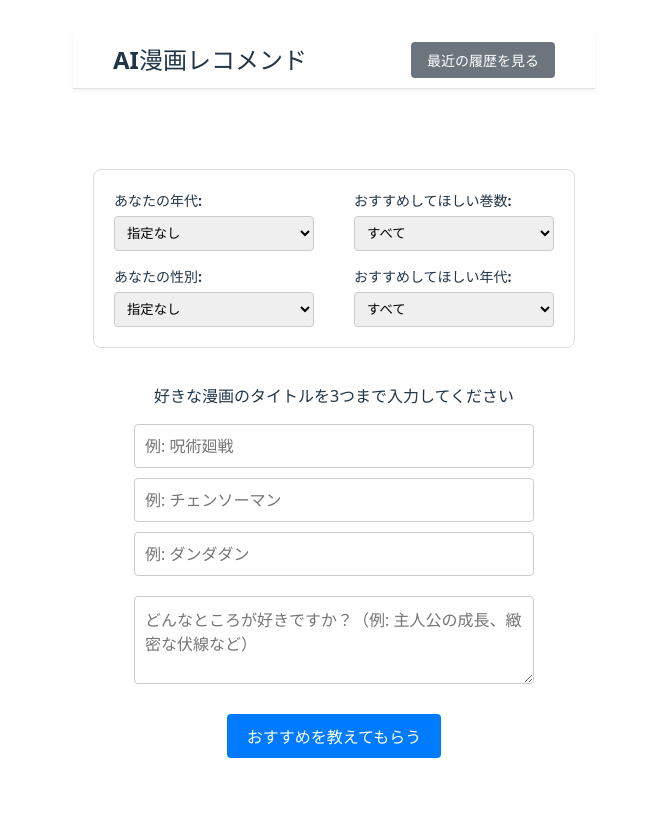
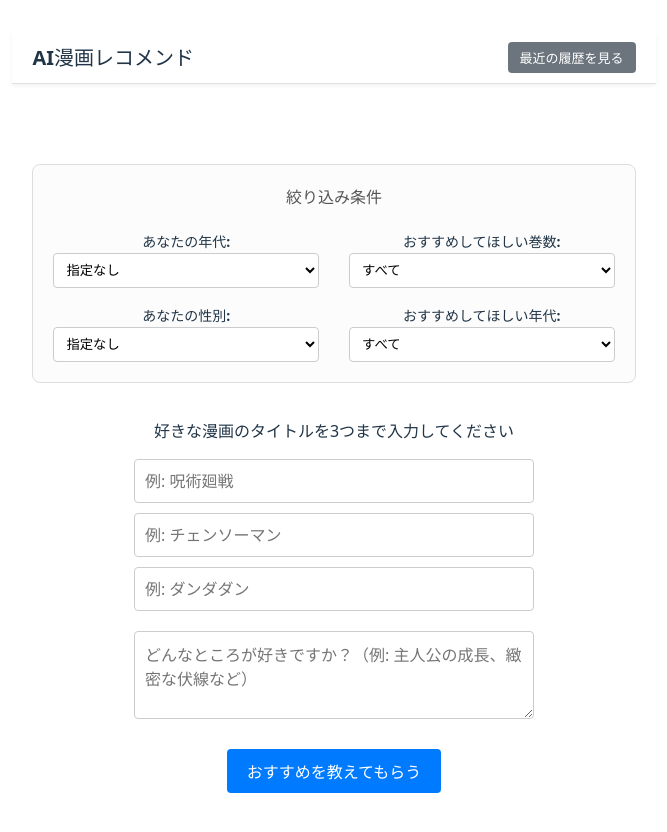
Before and after one commit to ankoaaaa/manga-recommend-ui, a Vue app: page / in a window 1280 px wide. Shown: the top 832 px of the page, without its empty margins (306-973 px from the left). Built offline with nearby package versions, Linux system fonts and the light colour scheme; the HTML template or start-up script is replaced by a standard one.

Commit message:
スマホ対応

```diff
--- a/src/App.vue
+++ b/src/App.vue
@@ -115,110 +115,18 @@ const openHistoryModal = () => {
 </template>
 
 <style scoped>
+/* ----- App.vueの基本レイアウト ----- */
 .container {
   max-width: 800px;
   margin: 40px auto;
   padding: 20px;
 }
-.site-header {
-  display: flex;
-  justify-content: space-between;
-  align-items: center;
-  padding: 10px 40px;
-  background-color: #ffffff;
-  border-bottom: 1px solid #e0e0e0;
-  box-shadow: 0 2px 4px rgba(0, 0, 0, 0.05);
-}
-.site-header h1 {
-  margin: 0;
-  font-size: 24px;
-}
-.site-header .secondary {
-  margin-left: auto;
+
+.results-container {
+  margin-top: 40px;
 }
 
-.input-group {
-  display: flex;
-  flex-direction: column;
-  align-items: center;
-  margin-bottom: 20px;
-}
-.input-group p {
-  text-align: center;
-}
-input {
-  width: 100%;
-  max-width: 400px;
-  margin-bottom: 10px;
-  padding: 10px;
-  box-sizing: border-box;
-  border: 1px solid #ccc;
-  border-radius: 4px;
-  font-size: 16px;
-}
-
-/* ▼ ボタンのグループはFlexboxで中央揃えに統一 ▼ */
-.button-group {
-  display: flex;
-  justify-content: center;
-  gap: 10px;
-  margin-top: 20px;
-}
-
-button {
-  padding: 10px 20px;
-  font-size: 16px;
-  color: white;
-  background-color: #007bff;
-  border: none;
-  border-radius: 4px;
-  cursor: pointer;
-  transition: background-color 0.2s;
-}
-button.secondary {
-  background-color: #6c757d;
-}
-button:hover {
-  background-color: #0056b3;
-}
-button.secondary:hover {
-  background-color: #5a6268;
-}
-button:disabled {
-  background-color: #ccc;
-  cursor: not-allowed;
-}
-
-.response-area {
-  margin-top: 20px;
-  text-align: left;
-}
-
-/* liのスタイルはApp.vue内の結果表示用 */
-.response-area li {
-  list-style: none;
-  margin-bottom: 15px;
-  padding: 20px;
-  background-color: #ffffff;
-  border: 1px solid #e0e0e0;
-  border-radius: 12px;
-  box-shadow: 0 4px 6px rgba(0, 0, 0, 0.05);
-  transition: transform 0.2s ease-in-out, box-shadow 0.2s ease-in-out;
-}
-.response-area li:hover {
-  transform: translateY(-5px);
-  box-shadow: 0 8px 12px rgba(0, 0, 0, 0.1);
-}
-.response-area li h3 {
-  margin-top: 0;
-  margin-bottom: 8px;
-}
-.response-area li p {
-  margin-bottom: 0;
-  color: #555;
-}
-
-/* ローディングオーバーレイとローダーのスタイル */
+/* ----- ローディング関連 ----- */
 .loading-overlay {
   position: fixed;
   top: 0;
@@ -231,6 +139,17 @@ button:disabled {
   align-items: center;
   z-index: 1000;
 }
+.loader-container {
+  display: flex;
+  flex-direction: column;
+  align-items: center;
+  gap: 20px;
+}
+.loading-message {
+  font-size: 18px;
+  font-weight: bold;
+  color: #333;
+}
 .loader {
   width: 48px;
   height: 48px;
@@ -241,21 +160,6 @@ button:disabled {
   box-sizing: border-box;
   animation: rotation 1s linear infinite;
 }
-
-.loader-container {
-  display: flex;
-  flex-direction: column;
-  align-items: center;
-  gap: 20px;
-}
-
-/* ▼ メッセージのスタイル ▼ */
-.loading-message {
-  font-size: 18px;
-  font-weight: bold;
-  color: #333;
-}
-
 @keyframes rotation {
   0% {
     transform: rotate(0deg);
@@ -264,4 +168,18 @@ button:disabled {
     transform: rotate(360deg);
   }
 }
+
+/* ----- スマホ対応 ----- */
+@media (max-width: 768px) {
+  .container {
+    margin: 20px 0;
+    padding: 15px;
+  }
+}
+@media (max-height: 700px) {
+  .container {
+    margin: 15px auto; /* 上下marginをさらに詰める */
+    padding: 10px;
+  }
+}
 </style>
--- a/src/components/RecommendationForm.vue
+++ b/src/components/RecommendationForm.vue
@@ -44,9 +44,9 @@ const handleSubmit = () => {
 </script>
 
 <template>
-  <div class="input-group"></div>
-
   <div class="filter-group">
+    <h4 class="filter-title">絞り込み条件</h4>
+    <div class="filter-columns">
       <div class="filter-column">
         <div class="filter-item">
           <label>あなたの年代:</label>
@@ -67,7 +67,6 @@ const handleSubmit = () => {
           </select>
         </div>
       </div>
-
       <div class="filter-column">
         <div class="filter-item">
           <label>おすすめしてほしい巻数:</label>
@@ -88,6 +87,7 @@ const handleSubmit = () => {
             <option value="over_2000y">2000年代～</option>
             <option value="old">～2000年代</option>
           </select>
+        </div>
       </div>
     </div>
   </div>
@@ -114,7 +114,7 @@ const handleSubmit = () => {
 </template>
 
 <style scoped>
-/* App.vueから、input-group, input, textarea, button-group, buttonのスタイルをここに移動 */
+/* ----- 入力グループ ----- */
 .input-group {
   display: flex;
   flex-direction: column;
@@ -139,6 +139,53 @@ textarea {
 textarea {
   margin-top: 10px;
 }
+
+/* ----- フィルターグループ ----- */
+.filter-group {
+  max-width: 600px;
+  margin: 20px auto;
+  padding: 20px;
+  border: 1px solid #ddd;
+  border-radius: 8px;
+  background-color: #fcfcfc;
+}
+.filter-title {
+  text-align: center;
+  margin-top: 0;
+  margin-bottom: 20px;
+  color: #555;
+}
+.filter-columns {
+  display: grid;
+  grid-template-columns: repeat(2, 1fr);
+  gap: 20px 30px; /* 縦と横の隙間 */
+}
+.filter-column {
+  display: flex;
+  flex-direction: column;
+  gap: 15px;
+}
+.filter-item label {
+  font-weight: bold;
+  margin-bottom: 5px;
+  font-size: 14px;
+}
+.filter-item select {
+  width: 100%;
+  padding: 8px;
+  border-radius: 4px;
+  border: 1px solid #ccc;
+  background-color: white;
+}
+
+.filter-item label {
+  font-weight: bold;
+  margin-bottom: 5px;
+  font-size: 14px;
+  white-space: nowrap; /* テキストを折り返さない */
+}
+
+/* ----- ボタン ----- */
 .button-group {
   text-align: center;
   margin-top: 20px;
@@ -156,40 +203,31 @@ button {
 button:hover {
   background-color: #0056b3;
 }
-button:disabled {
-  background-color: #ccc;
-  cursor: not-allowed;
+
+/* --- ▼ 縦画面用のスマホ対応を追加 ▼ --- */
+
+@media (max-height: 700px) {
+  .filter-group {
+    margin: 10px auto;
+    padding: 10px;
+    gap: 10px;
   }
-.filter-group {
-  display: flex; /* Flexboxレイアウトに変更 */
-  justify-content: center; /* 中央に配置 */
-  gap: 40px; /* 左右コラム間の隙間 */
-  max-width: 600px;
-  margin: 20px auto;
-  padding: 20px;
-  border: 1px solid #ddd;
-  border-radius: 8px;
+  .input-group {
+    margin-bottom: 10px;
   }
-.filter-column {
-  display: flex;
-  flex-direction: column;
-  gap: 15px; /* 各フィルター項目間の隙間 */
+  .input-group p {
+    margin-bottom: 10px; /* pタグの余白も詰める */
   }
-
-.filter-item {
-  display: flex;
-  flex-direction: column;
-  align-items: flex-start;
+  .button-group {
+    margin-top: 10px;
   }
-.filter-item label {
-  font-weight: bold;
-  margin-bottom: 5px;
+  .filter-title {
+    margin-bottom: 10px;
+  }
+  input,
+  textarea {
+    padding: 8px; /* 入力欄の高さも少し詰める */
     font-size: 14px;
   }
-.filter-item select {
-  width: 200px; /* 横幅を固定 */
-  padding: 8px;
-  border-radius: 4px;
-  border: 1px solid #ccc;
 }
 </style>
--- a/src/components/TheHeader.vue
+++ b/src/components/TheHeader.vue
@@ -17,28 +17,36 @@ const emit = defineEmits(['show-history']);
   display: flex;
   justify-content: space-between;
   align-items: center;
-  padding: 10px 40px;
+  padding: 10px 20px; /* 左右の余白を少し狭める */
   background-color: #ffffff;
   border-bottom: 1px solid #e0e0e0;
   box-shadow: 0 2px 4px rgba(0, 0, 0, 0.05);
 }
 .site-header h1 {
   margin: 0;
-  font-size: 24px;
+  font-size: 20px; /* タイトルの文字サイズを少し小さく */
 }
 .site-header button {
-  /* 直接buttonタグを指定 */
   margin-left: auto;
-  padding: 8px 16px; /* 少し小さく調整 */
-  font-size: 14px;
+  padding: 6px 12px; /* ボタンの余白を少し小さく */
+  font-size: 13px; /* ボタンの文字サイズを少し小さく */
   color: white;
   background-color: #6c757d;
   border: none;
   border-radius: 4px;
   cursor: pointer;
   transition: background-color 0.2s;
+  white-space: nowrap; /* ボタン内のテキストも折り返さない */
 }
 .site-header button:hover {
   background-color: #5a6268;
 }
+@media (max-height: 700px) {
+  .site-header {
+    padding: 8px 20px; /* ヘッダーの高さも詰める */
+  }
+  .site-header h1 {
+    font-size: 18px;
+  }
+}
 </style>
```
Lines whose indentation alone changed are shown as unchanged.
